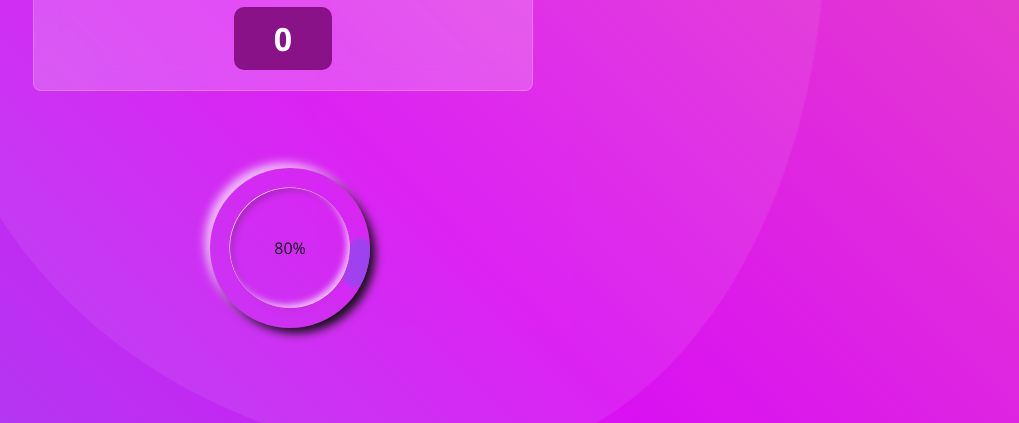
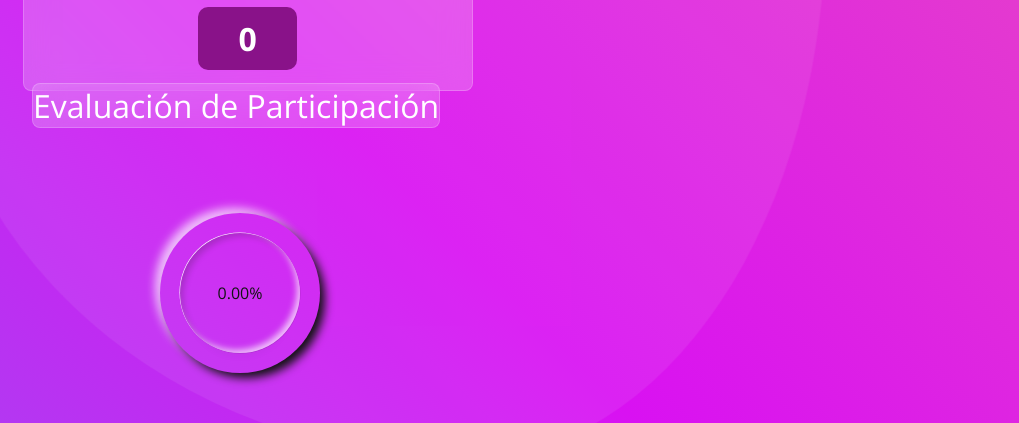
Before and after one commit to Spawn070/Interfaz-Emotia, a plain HTML site: page web/docente.html in a window 1280 px wide. Shown: the part 277-700 px from the top of the page, 0-1019 px from the left. Drawn offline with nearby package versions, Linux system fonts and the light colour scheme.

Commit message:
Definitivo
interfaz fachera

```diff
--- a/web/docente.html
+++ b/web/docente.html
@@ -22,11 +22,11 @@
         <h3>Comentarios recibidos esta semana:</h3>
         <p id="comment-count">0</p>
       </div>
-
+      <h7>Evaluación de Participación</h7>
       <div class="skill">
         <div class="outer">
           <div class="inner">
-            <div class="number">80%</div>
+            <div class="number">0%</div>
           </div>
         </div>
 
--- a/web/index.html
+++ b/web/index.html
@@ -1,10 +1,10 @@
 <!DOCTYPE html>
 <html lang="en">
   <head>
-    <meta charset="UTF-8">
-    <meta name="viewport" content="width=device-width, initial-scale=1.0">
+    <meta charset="UTF-8" />
+    <meta name="viewport" content="width=device-width, initial-scale=1.0" />
     <title>Login</title>
-    <link rel="stylesheet" href="/web/style-form.css">
+    <link rel="stylesheet" href="/web/style-form.css" />
     <script src="/web/script.js" defer></script>
   </head>
   <body>
--- a/web/script.js
+++ b/web/script.js
@@ -1,7 +1,7 @@
 let comments = JSON.parse(localStorage.getItem("comments")) || []; // Cargar comentarios del localStorage
 let commentCount = comments.length; // Establece la cantidad inicial de comentarios
 
-document.getElementById("login-form")
+document.getElementById("login-form");
 document.addEventListener("submit", function (event) {
   event.preventDefault(); // Prevenir el envío del formulario
 
@@ -35,7 +35,9 @@ function submitComment() {
       .catch(() => {
         console.log("Comentario enviado con éxito");
         document.getElementById("comment").value = "";
-            showAlert("¡Gracias por tu comentario! <br> </br>  ¡Tu opinión ayudara a hacer de nuestras clases una mejor experiencia! ");
+        showAlert(
+          "¡Gracias por tu comentario! <br> </br>  ¡Tu opinión ayudara a hacer de nuestras clases una mejor experiencia! "
+        );
         // Incrementar el contador de comentarios y actualizar en localStorage
         commentCount++;
         localStorage.setItem("commentCount", commentCount);
@@ -84,12 +86,12 @@ function closeModal() {
 }
 
 // Para cerrar el modal cuando el usuario hace clic fuera del contenido
-window.onclick = function(event) {
+window.onclick = function (event) {
   const modal = document.getElementById("alertModal");
   if (event.target == modal) {
     modal.style.display = "none";
   }
-}
+};
 
 function openHistorialModal() {
   document.getElementById("historialModal").style.display = "block";
@@ -101,7 +103,7 @@ function closeHistorialModal() {
 }
 
 // Cerrar el modal cuando se hace clic fuera de él
-window.onclick = function(event) {
+window.onclick = function (event) {
   const historialModal = document.getElementById("historialModal");
   if (event.target === historialModal) {
     historialModal.style.display = "none";
@@ -110,17 +112,39 @@ window.onclick = function(event) {
 
 function updateSentimentStats() {
   const totalComments = comments.length;
-  const positiveComments = comments.filter(comment => comment.sentiment === "positivo").length;
-  const negativeComments = comments.filter(comment => comment.sentiment === "negativo").length;
-  const neutralComments = comments.filter(comment => comment.sentiment === "neutro").length;
+  const expectedComments = 30; // Número esperado de comentarios (30 estudiantes)
+  const positiveComments = comments.filter(
+    (comment) => comment.sentiment === "positivo"
+  ).length;
+  const negativeComments = comments.filter(
+    (comment) => comment.sentiment === "negativo"
+  ).length;
+  const neutralComments = comments.filter(
+    (comment) => comment.sentiment === "neutro"
+  ).length;
 
-  const positivePercentage = ((positiveComments / totalComments) * 100).toFixed(2);
-  const negativePercentage = ((negativeComments / totalComments) * 100).toFixed(2);
-  const neutralPercentage = ((neutralComments / totalComments) * 100).toFixed(2);
+  const positivePercentage = ((positiveComments / totalComments) * 100).toFixed(
+    2
+  );
+  const negativePercentage = ((negativeComments / totalComments) * 100).toFixed(
+    2
+  );
+  const neutralPercentage = ((neutralComments / totalComments) * 100).toFixed(
+    2
+  );
 
-  document.getElementById("positive-percentage").textContent = positivePercentage + "%";
-  document.getElementById("negative-percentage").textContent = negativePercentage + "%";
-  document.getElementById("neutral-percentage").textContent = neutralPercentage + "%";
+  document.getElementById("positive-percentage").textContent =
+    positivePercentage + "%";
+  document.getElementById("negative-percentage").textContent =
+    negativePercentage + "%";
+  document.getElementById("neutral-percentage").textContent =
+    neutralPercentage + "%";
+
+  const participationPercentage = (
+    (totalComments / expectedComments) *
+    100
+  ).toFixed(2);
+  setPercentage(participationPercentage);
 }
 
 function displayComments() {
@@ -136,14 +160,10 @@ function displayComments() {
   updateSentimentStats();
 }
 
-
-
-
 // Para cargar los comentarios al abrir la página docente
 if (document.getElementById("comments-list")) {
   displayComments();
 }
-
 
 function logout() {
   window.location.href = "/web/index.html"; // Redirige a la página de inicio de sesión
@@ -154,7 +174,11 @@ function clearComments() {
   comments = []; // Resetea el array de comentarios
   updateCommentCount(0); // Reinicia el contador de comentarios a "0" en la página
   displayComments(); // Actualiza la interfaz
+}
 
+// Para cargar los comentarios al abrir la página docente
+if (document.getElementById("comments-list")) {
+  displayComments();
 }
 
 function updateCommentCount(count) {
@@ -169,3 +193,21 @@ if (document.getElementById("comments-list")) {
 if (document.getElementById("comment-count")) {
   updateCommentCount(commentCount);
 }
+
+function setPercentage(percentage) {
+  const circle = document.querySelector("circle");
+  const numberDisplay = document.querySelector(".number"); // Calcular el nuevo valor de stroke-dashoffset basado en el porcentaje
+  const dashOffset = 450 - (450 * percentage) / 100;
+  circle.style.strokeDashoffset = dashOffset; // Actualizar el texto del porcentaje
+  numberDisplay.innerText = `${percentage}%`;
+}
+// Para cargar los comentarios al abrir la página
+
+document.addEventListener("DOMContentLoaded", () => {
+  if (document.getElementById("comments-list")) {
+    displayComments();
+  }
+  if (document.getElementById("comment-count")) {
+    updateCommentCount(commentCount);
+  }
+});
--- a/web/style.css
+++ b/web/style.css
@@ -196,7 +196,9 @@ h2 {
   margin: 200px auto; /* Centrar la lista horizontalmente */
   border: 1px solid rgba(255, 255, 255, 0.2); /* Borde con transparencia */
   backdrop-filter: blur(15px); /* Aplica un efecto de desenfoque de fondo */
-  -webkit-backdrop-filter: blur(15px); /* Efecto de desenfoque para navegadores basados en WebKit */
+  -webkit-backdrop-filter: blur(
+    15px
+  ); /* Efecto de desenfoque para navegadores basados en WebKit */
   background: rgba(255, 255, 255, 0.2);
   border-radius: 8px; /* Bordes redondeados */
   box-shadow: 0 2px 10px rgba(0, 0, 0, 0.1); /* Sombra suave */
@@ -206,7 +208,7 @@ h2 {
   font-size: 1.5rem; /* Ajustar tamaño de fuente */
   text-align: left; /* Alinear texto a la izquierda */
   color: #333; /* Color del texto */
-  font-family: 'Arial', sans-serif; /* Familia de fuente */
+  font-family: "Arial", sans-serif; /* Familia de fuente */
 }
 
 #comments-list li {
@@ -219,7 +221,12 @@ h2 {
 }
 
 #comments-list li:hover {
-  background: rgba(255, 255, 255, 1); /* Fondo completamente blanco al pasar el ratón */
+  background: rgba(
+    255,
+    255,
+    255,
+    1
+  ); /* Fondo completamente blanco al pasar el ratón */
   color: #000; /* Cambia el color del texto a negro */
 }
 #comments-list li:hover .comment-text {
@@ -240,9 +247,6 @@ h2 {
   font-style: italic; /* Cursiva para el sentimiento */
   color: #bbff00; /* Color rojo tomate para el sentimiento */
 }
-
-
-
 
 /* Estilos para cada comentario */
 .comment-item {
@@ -282,7 +286,7 @@ h2 {
   color: #ffffff;
   margin: 20px; /* Centrado automático */
   padding: 20px;
-  width: 500px; /* Ancho fijo para el contador */
+  width: 450px; /* Ancho fijo para el contador */
   font-size: 1.5rem;
   border: 1px solid rgba(255, 255, 255, 0.2); /* Borde con transparencia */
   backdrop-filter: blur(15px);
@@ -294,7 +298,7 @@ h2 {
   align-items: center; /* Centrado horizontal */
   position: fixed;
   top: 25%;
-  left: 1%;
+  left: 0.2%;
 }
 
 .comment-counter h3 {
@@ -314,7 +318,7 @@ h2 {
   display: inline-block;
 }
 
-.data-container{
+.data-container {
   display: flex;
   flex-direction: column;
   position: fixed;
@@ -323,43 +327,62 @@ h2 {
   height: 1000px;
   width: 400px;
   justify-content: center;
-
 }
 
-.skill{
-  margin-top: 50px;
-  margin-left: 210px;
+h7 {
+  font-size: 2rem; /* Tamaño de fuente de 2rem */
+  margin-bottom: 20px; /* Margen inferior de 20px */
+  color: #fff; /* Color del texto blanco */
+  border: 1px solid rgba(255, 255, 255, 0.2); /* Borde con transparencia */
+  backdrop-filter: blur(15px); /* Aplica un efecto de desenfoque de fondo */
+  -webkit-backdrop-filter: blur(
+    12px
+  ); /* Efecto de desenfoque para navegadores basados en WebKit */
+  background: rgba(255, 255, 255, 0.2);
+  border-radius: 8px; /* Bordes redondeados */
+  position: fixed;
+  top: 45%;
+  left: 2.5%;
+  font-family: "Open Sans";
+}
+
+.skill {
+  margin-top: 140px;
+  margin-left: 160px;
   height: 160px;
   width: 160px;
   position: relative;
 }
 
-.outer{
+.outer {
   height: 160px;
   width: 160px;
   padding: 20px;
-  box-shadow: 6px 6px 10px -1px rgba(0, 0, 0, 15),-6px -6px 10px -1px rgba(255, 255, 255, 0.7);
+  box-shadow: 6px 6px 10px -1px rgba(0, 0, 0, 15),
+    -6px -6px 10px -1px rgba(255, 255, 255, 0.7);
   border-radius: 50%;
 }
 
-.inner{
+.inner {
   height: 120px;
   width: 120px;
-  box-shadow: inset 4px 4px 6px -1px rgba(0, 0, 0, 0.2),inset -4px -4px 6px -1px rgba(255, 255, 255, 0.7),
-  -0.5px -0.5px 0px rgba(255,255,255, 1),0.5px 0.5px 0px rgba(0, 0, 0, 0.15),0px 12px 10px -10px rgba(0, 0, 0, 0.05);
+  box-shadow: inset 4px 4px 6px -1px rgba(0, 0, 0, 0.2),
+    inset -4px -4px 6px -1px rgba(255, 255, 255, 0.7),
+    -0.5px -0.5px 0px rgba(255, 255, 255, 1),
+    0.5px 0.5px 0px rgba(0, 0, 0, 0.15), 0px 12px 10px -10px rgba(0, 0, 0, 0.05);
   border-radius: 50%;
   display: flex;
   align-items: center;
   justify-content: center;
 }
 
-#number{
+#number {
   font-weight: 600;
   color: #555;
   font-size: 30px;
 }
 
-circle{
+circle {
   fill: none;
   stroke: url(#GradientColor);
   stroke-width: 20px;
@@ -367,8 +390,7 @@ circle{
   stroke-dashoffset: 420;
 }
 
-
-svg{
+svg {
   position: absolute;
   top: 0;
   left: 0;
```
Also changed, not shown: web/style-alumno.css (+78 -28 lines), web/style-form.css (line endings or trailing spaces). Lines whose indentation alone changed are shown as unchanged.
